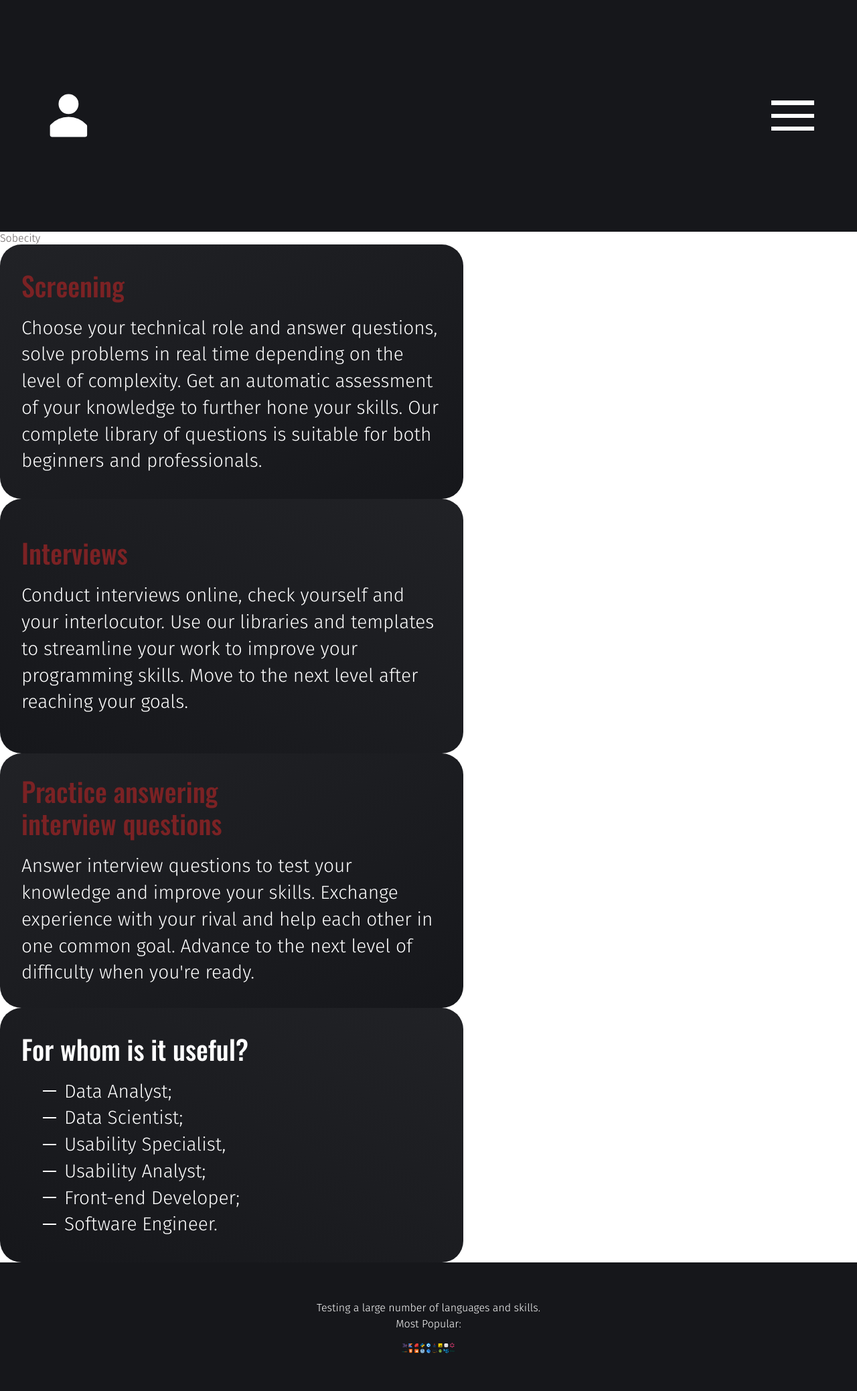
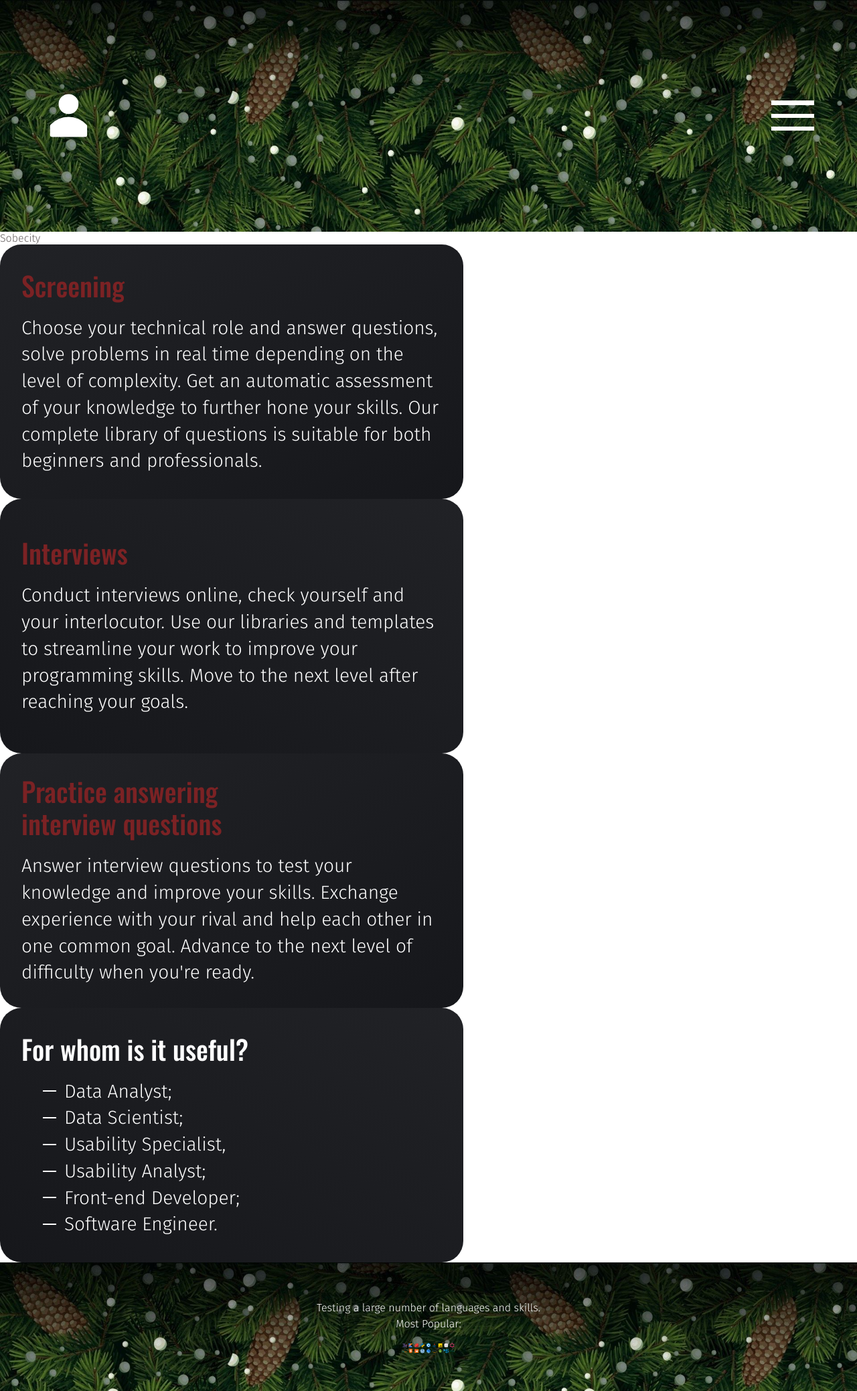
Before and after one commit to vorobeybird/Sobesity-UI, a React (Create React App) app: page / in a window 1280 px wide. Shown: the whole page at 67% size. Built offline with nearby package versions, Linux system fonts and the light colour scheme.

Commit message:
NEW YEAR COMMIT (#17)

```diff
--- a/src/layouts/Header/Header.tsx
+++ b/src/layouts/Header/Header.tsx
@@ -14,7 +14,7 @@ export function Header(props: any) {
   );
 
   return (
-    <div className="flex flex-row justify-between items-center w-full h-[27vw] px-[5vw] bg-[#16171B]">
+    <div className="flex flex-row justify-between items-center w-full h-[27vw] px-[5vw] bg-primary bg-cover">
       {/* Then replace tempLoginButton to Reusable Button Component */}
       {isLoggedIn ? <ProfileButton /> : tempLogInButton}
       <BurgerMenu />
--- a/src/layouts/footer/Footer.tsx
+++ b/src/layouts/footer/Footer.tsx
@@ -2,7 +2,7 @@ import LanguagesLogos from 'components/shared/icons/Languages';
 
 export function Footer() {
   return (
-    <div className="w-full sm:h-48 bg-black-dark flex flex-col justify-center items-center sm:p-4">
+    <div className="w-full sm:h-48 bg-primary bg-cover flex flex-col justify-center items-center sm:p-4">
       <p className="font-firaSans font-light sm:text-base text-white text-center sm:mb-4">
         Testing a large number of languages and skills.
         <br />
--- a/tailwind.config.js
+++ b/tailwind.config.js
@@ -44,7 +44,11 @@ module.exports = {
       lg: '1024px',
       xl: '1280px',
     },
-    extend: {},
+    extend: {
+      backgroundImage: {
+        primary: "url('/src/assets/images/new_year.png')",
+       },
+    },
   },
   plugins: [
     plugin(function ({ addComponents, theme }) {
```
Also changed, not shown: src/assets/images/new_year.png (added).
